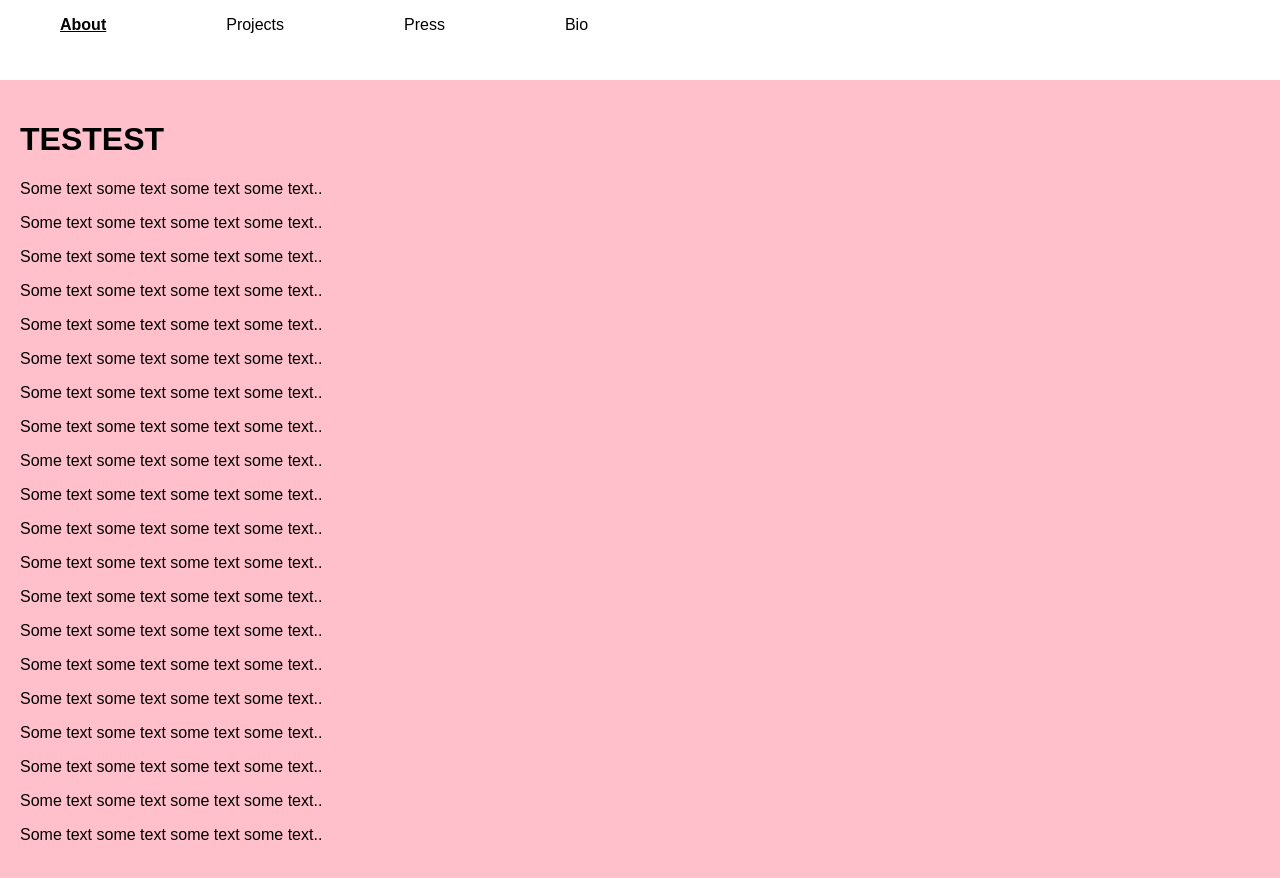
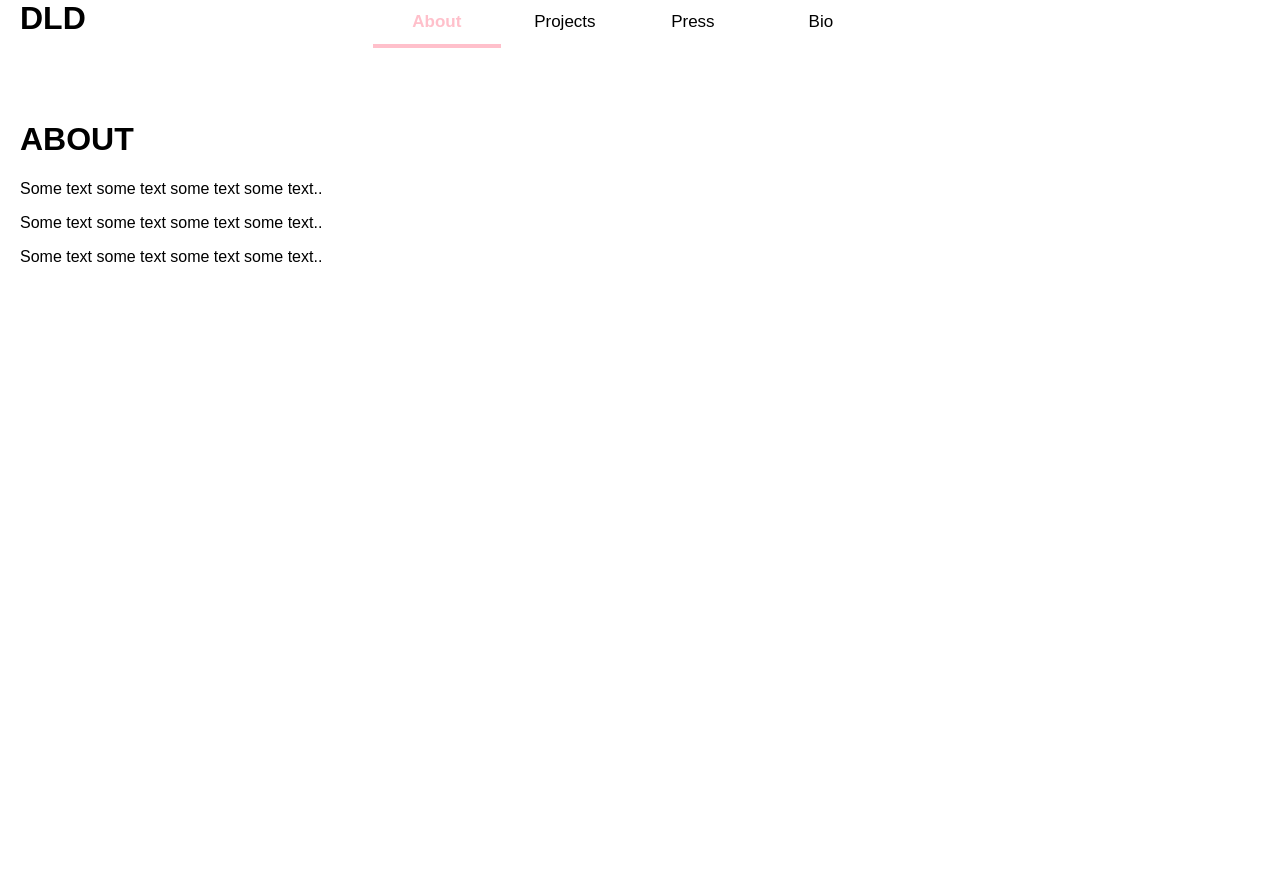
Before and after one commit to kevcodex/DawnLeeSite, a plain HTML site: page index.html in a window 1280 px wide. Shown: the top 878 px of the page. Drawn offline with Linux system fonts and the light colour scheme.

Commit message:
Top bar navgiation; can change body content

```diff
--- a/css/navBar.css
+++ b/css/navBar.css
@@ -1,37 +1,134 @@
 body {
-    margin:0;
+    margin: 0;
 }
 
-ul {
+
+/*old method of nav bar*/
+
+
+/*ul {
     list-style-type: none;
     margin: 10;
     padding: 0;
     overflow: hidden;
 
     /*fix head to top*/
-    position: fixed;
+
+
+/* position: fixed;
     top: 0;
     width: 100%;
-}
+}*/
 
+
+/*
 li {
     float: left;
-}
+}*/
 
-li a {
+
+/*li a {
     color: black;
     text-align: center;
     padding: 10px 10px;
     margin: 50px;
     text-decoration: none;
+}*/
+
+
+/* Change the link color to #111 (black) on hover */
+
+
+/*li a:hover {
+    color: pink;
+}*/
+
+#Title {
+    /*display: inline-block;*/
+    float: left;
+    margin: 0px 20px 0px 20px;
 }
 
-/* Change the link color to #111 (black) on hover */
-li a:hover {
+div.container {
+    /*fix head to top*/
+    position: fixed;
+    top: 0;
+    width: 100%;
+    z-index: 100;
+}
+
+
+/* Style the tab */
+
+div.tab {
+    /*display: inline-block;*/
+    overflow: hidden;
+    /*text-align: center;*/
+    margin: 0 auto;
+    /*fix head to top*/
+    /*position: fixed;*/
+    top: 0;
+    width: 50%;
+}
+
+
+/* Style the buttons inside the tab */
+
+div.tab button {
+    display: block;
+    background-color: inherit;
+    float: left;
+    border: none;
+    outline: none;
+    cursor: pointer;
+    /*padding: 10px 10px;*/
+    /*margin: 0px 20px 0px 20px;*/
+    transition: 0.3s;
+    font-size: 17px;
+    padding: .75rem 0;
+    width: 20%;
+}
+
+div.tab button:hover {
+    color: pink;
+    font-weight: bold;
+}
+
+.active {
+    /*text-decoration: underline;*/
+    font-weight: bold;
     color: pink;
 }
 
-.active {
-    text-decoration: underline;
-    font-weight: bold;
+
+/*move bottom underline*/
+
+.one:hover ~ #Line-Bar {
+    margin-left: 0% !important;
 }
+
+.two:hover ~ #Line-Bar {
+    margin-left: 20% !important;
+}
+
+
+.three:hover ~ #Line-Bar  {
+    margin-left: 40% !important;
+}
+
+.four:hover ~ #Line-Bar  {
+    margin-left: 60% !important;
+}
+
+#Line-Bar {
+    display: block;
+    height: .25rem;
+    width: 20%;
+    background: pink;
+    border: none;
+    transition: .3s ease-in-out;
+    /*margin needs to be same as div.tab button*/
+    margin: 0px 1px 0px 0px;
+    /*margin-left: 0%;*/
+    float: left;
+}
--- a/index.html
+++ b/index.html
@@ -13,53 +13,50 @@
 </head>
 
 <body>
+    <div class="container">
 
-    <nav>
-        <ul>
-            <li class="active">
-                <a href="/">About</a>
-            </li>
-            <li>
-                <a href="/print">Projects</a>
-            </li>
-            <li>
-                <a href="/web">Press</a>
-            </li>
-            <li>
-                <a href="/bio">Bio</a>
-            </li>
-        </ul>
-    </nav>
+        <h1 id="Title">DLD</h1>
+        <div class="tab">
+
+            <button class="tablinks active one">About</button>
+            <button class="tablinks two">Projects</button>
+            <button class="tablinks three">Press</button>
+            <button class="tablinks four">Bio</button>
+            <hr id="Line-Bar">
+        </div>
+    </div>
 
 
-    <div style="padding:20px;margin-top:80px;background-color:pink;height:1500px;">
-        <h1>TESTEST</h1>
-
-
-        <p>Some text some text some text some text..</p>
-        <p>Some text some text some text some text..</p>
-        <p>Some text some text some text some text..</p>
-        <p>Some text some text some text some text..</p>
-        <p>Some text some text some text some text..</p>
-        <p>Some text some text some text some text..</p>
-        <p>Some text some text some text some text..</p>
-        <p>Some text some text some text some text..</p>
-        <p>Some text some text some text some text..</p>
-        <p>Some text some text some text some text..</p>
-        <p>Some text some text some text some text..</p>
-        <p>Some text some text some text some text..</p>
-        <p>Some text some text some text some text..</p>
-        <p>Some text some text some text some text..</p>
-        <p>Some text some text some text some text..</p>
-        <p>Some text some text some text some text..</p>
-        <p>Some text some text some text some text..</p>
+    <div id="About" class="tabcontent" style="padding:20px;margin-top:80px;background-color:white;height:1500px;">
+        <h1>ABOUT</h1>
         <p>Some text some text some text some text..</p>
         <p>Some text some text some text some text..</p>
         <p>Some text some text some text some text..</p>
     </div>
 
+    <div id="Projects" class="tabcontent" style="padding:20px;margin-top:80px;background-color:white;height:1500px;">
+        <h1>PROJECTS</h1>
+        <p>Project ProjetProjetProjetProjetProjetProjet</p>
+        <p>ProjetProjetProjetProjetProjetProjet</p>
+        <p>ProjetProjetProjetProjetProjetProjetProjetProjet</p>
+    </div>
 
-    <script type="text/javascript" src="js/todos.js"></script>
+    <div id="Press" class="tabcontent" style="padding:20px;margin-top:80px;background-color:white;height:1500px;">
+        <h1>PRESS</h1>
+        <p>PressPressPressPressPressPressPress</p>
+        <p>PressPressPressPressPress</p>
+        <p>PressPressPressPressPressPressPress</p>
+    </div>
+
+    <div id="Bio" class="tabcontent" style="padding:20px;margin-top:80px;background-color:white;height:1500px;">
+        <h1>BIO</h1>
+        <p>BioBioBioBioBioBioBioBio</p>
+        <p>BioBioBioBioBioBioBioBioBio</p>
+        <p>BioBioBioBioBioBioBioBioBioBioBio</p>
+    </div>
+
+
+    <script type="text/javascript" src="js/navBar.js"></script>
 </body>
 
 </html>
--- /dev/null
+++ b/js/navBar.js
@@ -0,0 +1,40 @@
+// $(".fade").fadeToggle(500);
+
+
+var tabLinks = $(".tablinks");
+var tabContent = $(".tabcontent");
+var lineBar = $("#Line-Bar");
+
+tabLinks.on("click", function () {
+    //remove active and content display
+    tabLinks.removeClass("active");
+    tabContent.css("display", "none")
+
+    //toggle tab active
+    $(this).toggleClass("active");
+
+    if ($(this).text() === "About") {
+        lineBar.css("margin-left", "0%");
+    } else if ($(this).text() === "Projects") {
+        lineBar.css("margin-left", "20%");
+    } else if ($(this).text() === "Press") {
+        lineBar.css("margin-left", "40%");
+    } else if ($(this).text() === "Bio") {
+        lineBar.css("margin-left", "60%");
+    }
+
+
+    //toggle and animate tab content
+    var id = $(this).text();
+    $("#" + id).fadeIn(1000);
+
+});
+
+
+
+init()
+
+function init() {
+    tabContent.css("display", "none")
+    tabContent.first().css("display", "block")
+}
```
Also changed, not shown: img/Moving elements/blush rectangle_1.jpg (added), img/Moving elements/blush rectangle_2.jpg (added), img/Moving elements/blush square.jpg (added), img/Moving elements/geometric_1.png (added), img/Moving elements/geometric_2.png (added), img/Moving elements/geometric_3.png (added), img/Moving elements/leaf.png (added), img/Moving elements/marble texture rectangle.jpg (added), img/Moving elements/smiley-face.gif (added), img/Still images/xxxxxx.png (added), img/Still images/xxxxxx2.png (added), js/todos.js (deleted), 3 other files.
